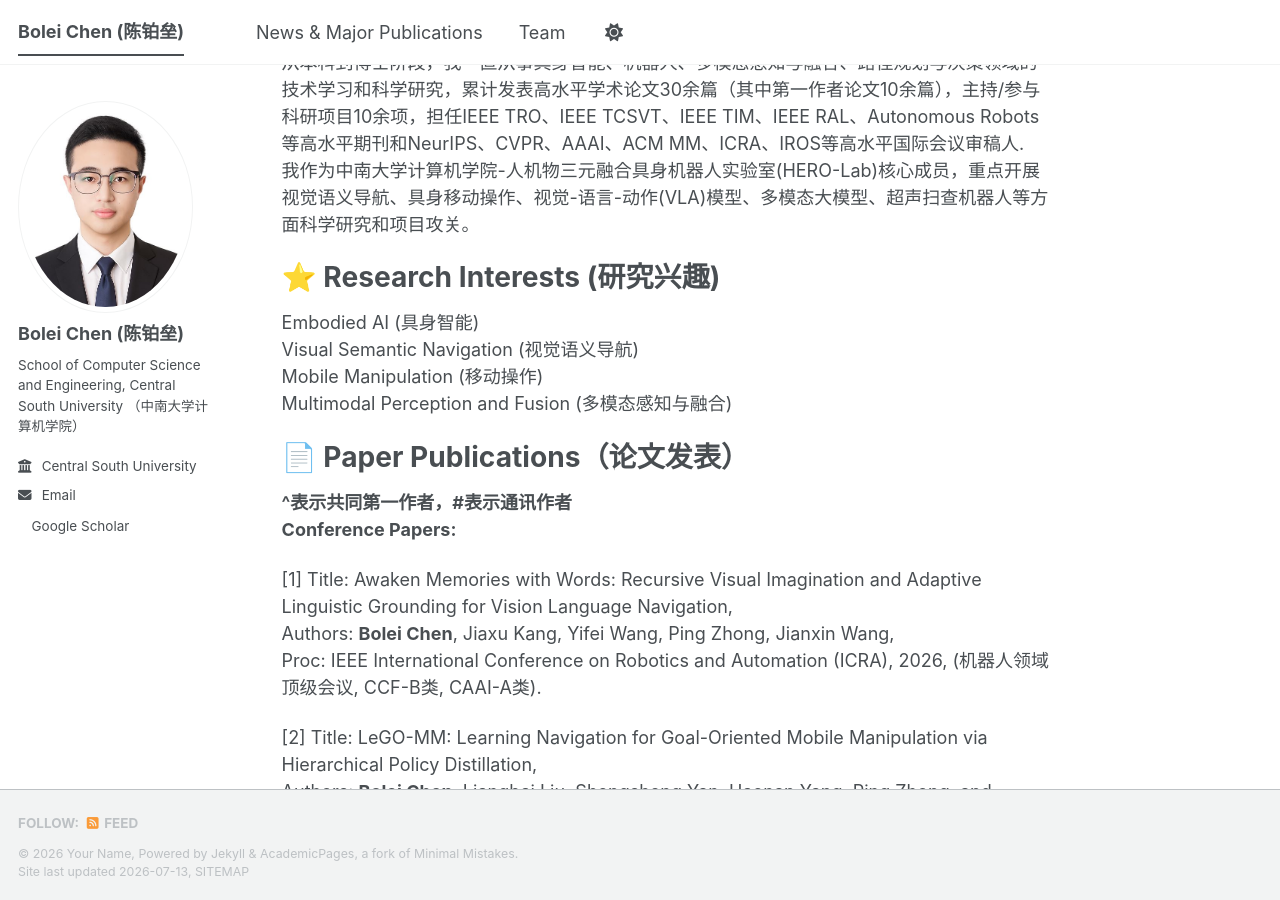
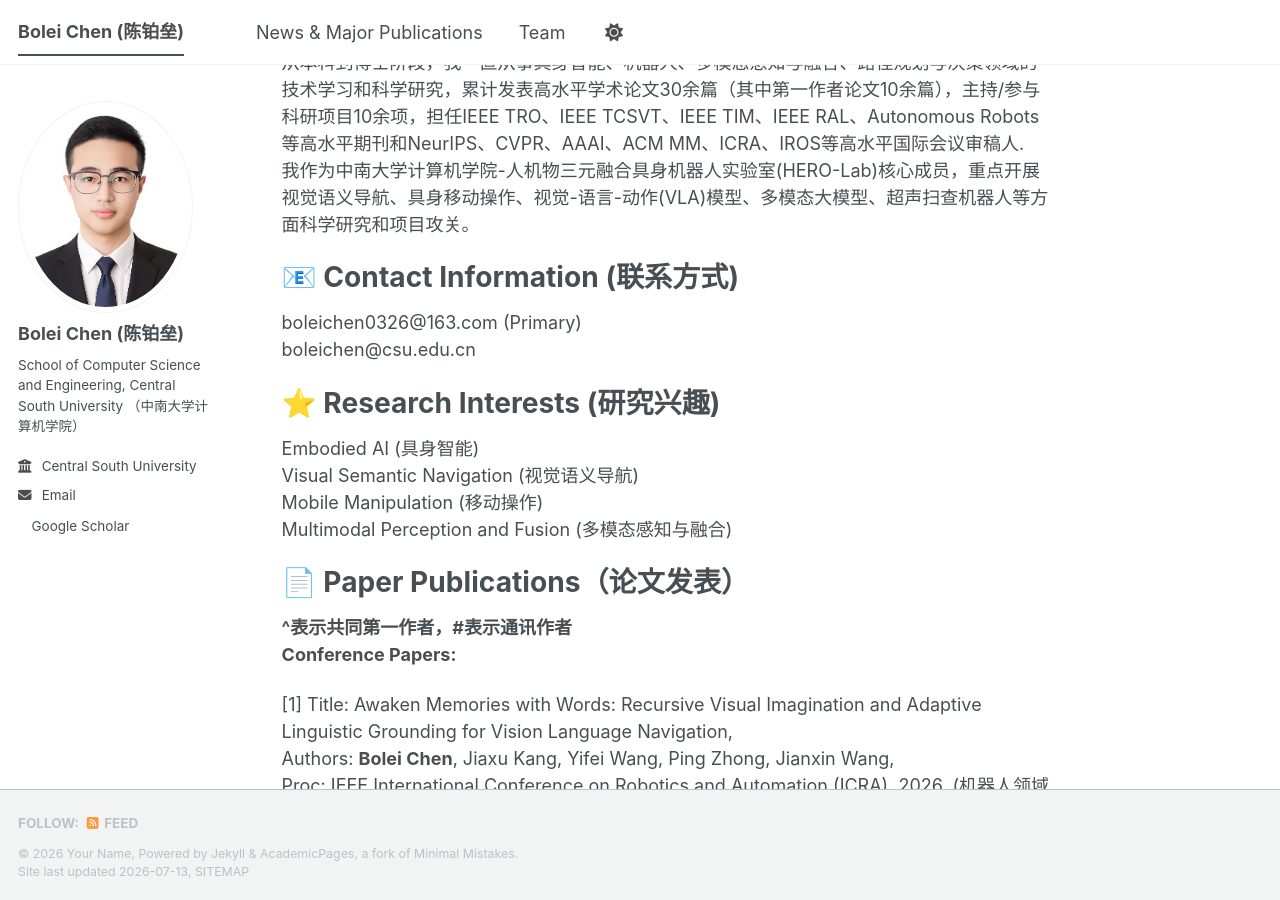
Before and after one commit to BoLeiChen/boleichen.github.io, a Jekyll site: the page built from _pages/about.md, in a window 1280 px wide and 900 px high, scrolled down 699 px. Built offline with Jekyll 4.4.1, drawn with Linux system fonts in a browser that asks for light colours; emoji names are drawn with the system emoji font; a style sheet for code colours, icons or effects is not loaded.

Commit message:
Update about.md

```diff
--- a/_pages/about.md
+++ b/_pages/about.md
@@ -16,6 +16,11 @@ I received my Ph.D. degree through a joint Master-Ph.D. program in Computer Scie
 我于2026年6月硕博连读毕业于中南大学-计算机学院-计算机科学与技术专业，师从[王建新教授](https://faculty.csu.edu.cn/wangjianxin1/zh_CN/index.htm)和[钟萍副教授](https://faculty.csu.edu.cn/zhongping/zh_CN/index.htm)。
 <br>从本科到博士阶段，我一直从事具身智能、机器人、多模态感知与融合、路径规划与决策领域的技术学习和科学研究，累计发表高水平学术论文30余篇（其中第一作者论文10余篇），主持/参与科研项目10余项，担任IEEE TRO、IEEE TCSVT、IEEE TIM、IEEE RAL、Autonomous Robots等高水平期刊和NeurIPS、CVPR、AAAI、ACM MM、ICRA、IROS等高水平国际会议审稿人.
 <br>我作为中南大学计算机学院-人机物三元融合具身机器人实验室(HERO-Lab)核心成员，重点开展视觉语义导航、具身移动操作、视觉-语言-动作(VLA)模型、多模态大模型、超声扫查机器人等方面科学研究和项目攻关。
+
+:email: Contact Information (联系方式)
+======
+boleichen0326@163.com (Primary)
+<br>boleichen@csu.edu.cn
 
 :star: Research Interests (研究兴趣)
 ======
```
